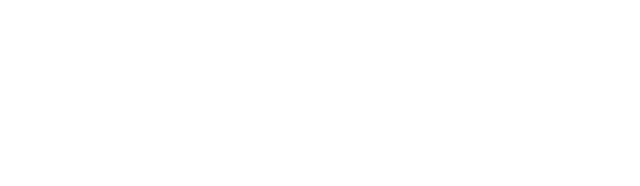
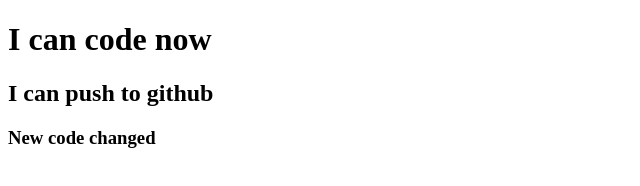
Before and after one commit to Asmaakter01/second-non-prof-repo, a plain HTML site: page index.html in a window 1280 px wide. Shown: the whole page, without its empty margins (0-640 px from the left). Drawn offline with Linux system fonts and the light colour scheme.

Commit message:
added header

```diff
--- a/index.html
+++ b/index.html
@@ -9,7 +9,9 @@
 </head>
 
 <body>
-
+    <h1>I can code now</h1>
+    <h2>I can push to github</h2>
+    <h3>New code changed</h3>
 </body>
 
 </html>
```
